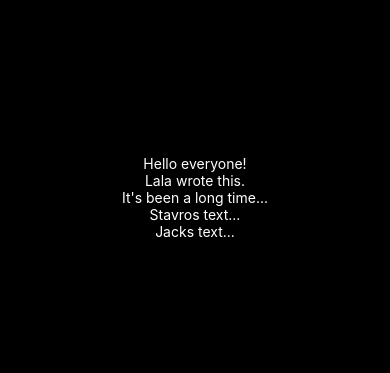
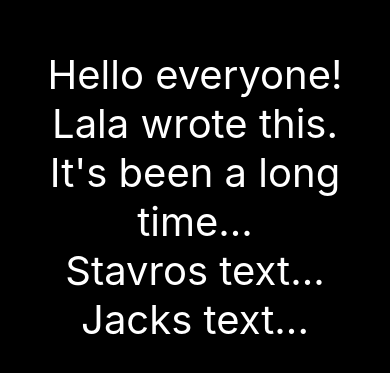
Before and after one commit to MattyB2112/TripApp, a React Native app: screen / in a window 390 px wide. Shown: the part 225-598 px from the top of the page. Built offline with nearby package versions, Linux system fonts and the light colour scheme.

Commit message:
added readme

```diff
--- a/App.js
+++ b/App.js
@@ -24,5 +24,6 @@ const styles = StyleSheet.create({
   text: {
     color: "#fff",
     textAlign: "center",
+    fontSize: 40,
   },
 });
```
Also changed, not shown: 1 other file (tests, documents, lock files or other folders).
